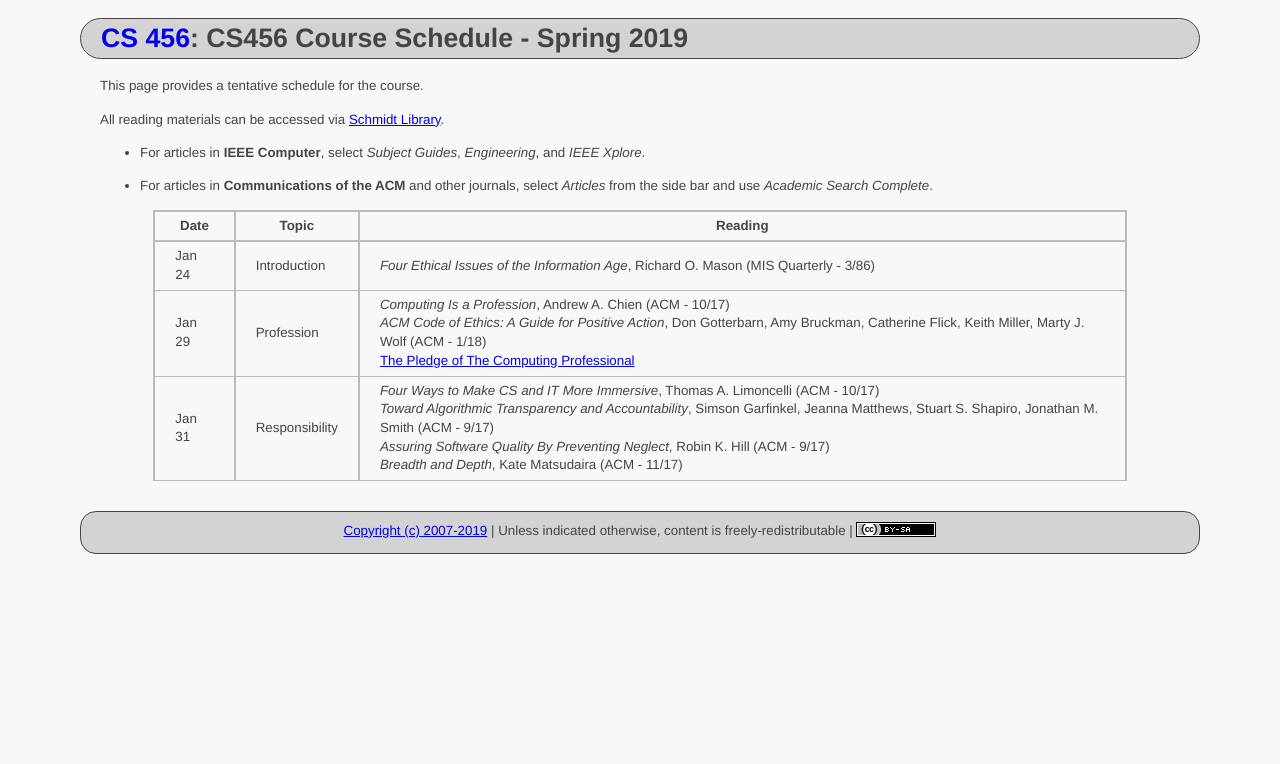
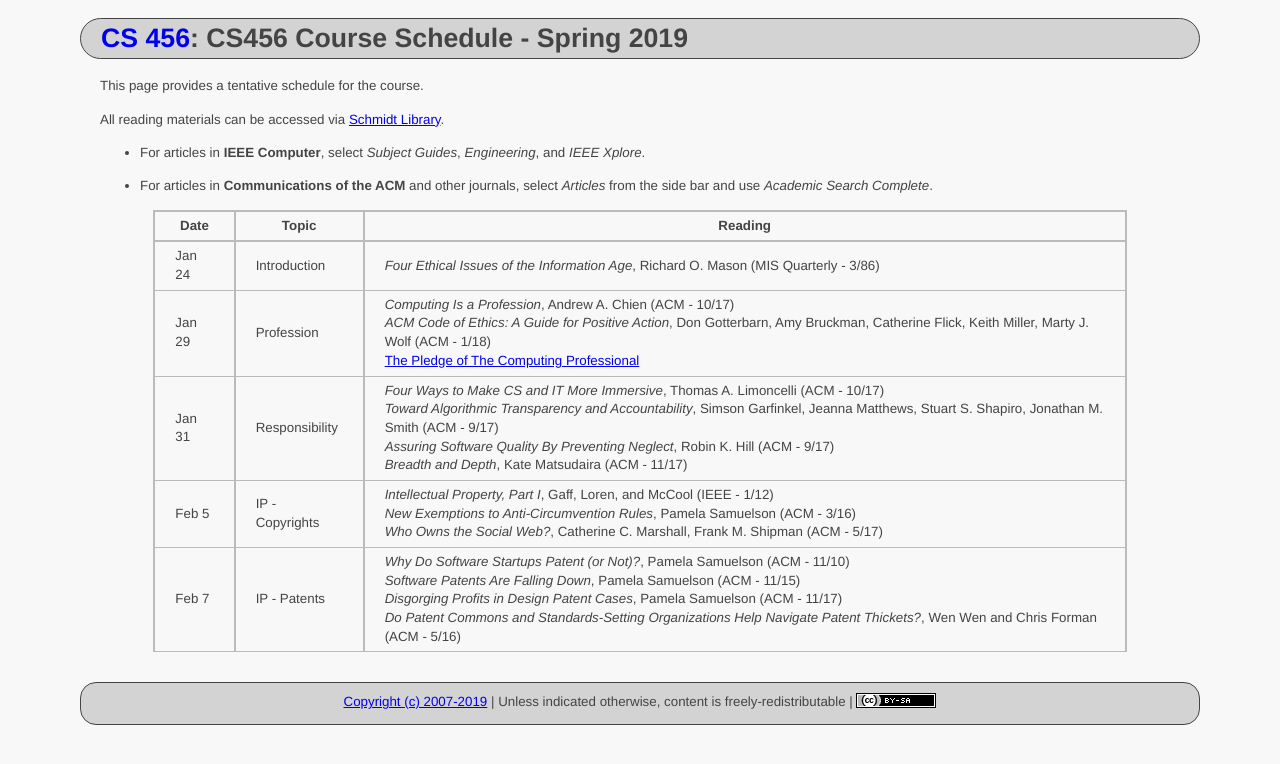
Before and after one commit to ycpcs/cs456-spring2019, a Jekyll site: the page built from schedule/index.md, in a window 1280 px wide. Shown: the top 764 px of the page. Built offline with Jekyll 4.4.1, drawn with Linux system fonts in a browser that asks for light colours.

Commit message:
add IP articles
add IP articles

```diff
--- a/schedule/index.md
+++ b/schedule/index.md
@@ -17,10 +17,11 @@ All reading materials can be accessed via [Schmidt Library](http://library.ycp.e
 > Jan 24  | Introduction        | *Four Ethical Issues of the Information Age*, Richard O. Mason (MIS Quarterly - 3/86)  |
 > Jan 29  | Profession          | *Computing Is a Profession*, Andrew A. Chien (ACM - 10/17) <br /> *ACM Code of Ethics: A Guide for Positive Action*, Don Gotterbarn, Amy Bruckman, Catherine Flick, Keith Miller, Marty J. Wolf (ACM - 1/18) <br /> [The Pledge of The Computing Professional](http://pledge-of-the-computing-professional.org/home-page/the-oath) |
 > Jan 31  | Responsibility      | *Four Ways to Make CS and IT More Immersive*, Thomas A. Limoncelli (ACM - 10/17) <br /> *Toward Algorithmic Transparency and Accountability*, Simson Garfinkel, Jeanna Matthews, Stuart S. Shapiro, Jonathan M. Smith (ACM - 9/17) <br /> *Assuring Software Quality By Preventing Neglect*, Robin K. Hill (ACM - 9/17) <br /> *Breadth and Depth*, Kate Matsudaira (ACM - 11/17) |
+> Feb 5  | IP - Copyrights     | *Intellectual Property, Part I*, Gaff, Loren, and McCool (IEEE - 1/12) <br /> *New Exemptions to Anti-Circumvention Rules*, Pamela Samuelson (ACM - 3/16) <br /> *Who Owns the Social Web?*, Catherine C. Marshall, Frank M. Shipman (ACM - 5/17) |
+> Feb 7 | IP - Patents        | *Why Do Software Startups Patent (or Not)?*, Pamela Samuelson (ACM - 11/10) <br/> *Software Patents Are Falling Down*, Pamela Samuelson (ACM - 11/15) <br /> *Disgorging Profits in Design Patent Cases*, Pamela Samuelson (ACM - 11/17) <br /> *Do Patent Commons and Standards-Setting Organizations Help Navigate Patent Thickets?*, Wen Wen and Chris Forman (ACM - 5/16) |
 
 
 <!--
-> Sept 4  | Responsibility      | *Four Ways to Make CS and IT More Immersive*, Thomas A. Limoncelli (ACM - 10/17) <br /> *Toward Algorithmic Transparency and Accountability*, Simson Garfinkel, Jeanna Matthews, Stuart S. Shapiro, Jonathan M. Smith (ACM - 9/17) <br /> *Assuring Software Quality By Preventing Neglect*, Robin K. Hill (ACM - 9/17) <br /> *Breadth and Depth*, Kate Matsudaira (ACM - 11/17) |
 > Sept 6  | IP - Copyrights     | *Intellectual Property, Part I*, Gaff, Loren, and McCool (IEEE - 1/12) <br /> *New Exemptions to Anti-Circumvention Rules*, Pamela Samuelson (ACM - 3/16) <br /> *Who Owns the Social Web?*, Catherine C. Marshall, Frank M. Shipman (ACM - 5/17) |
 > Sept 11 | IP - Patents        | *Why Do Software Startups Patent (or Not)?*, Pamela Samuelson (ACM - 11/10) <br/> *Software Patents Are Falling Down*, Pamela Samuelson (ACM - 11/15) <br /> *Disgorging Profits in Design Patent Cases*, Pamela Samuelson (ACM - 11/17) <br /> *Do Patent Commons and Standards-Setting Organizations Help Navigate Patent Thickets?*, Wen Wen and Chris Forman (ACM - 5/16) |
 > Sept 13 | **EXAM I PART I**   |  |
```
